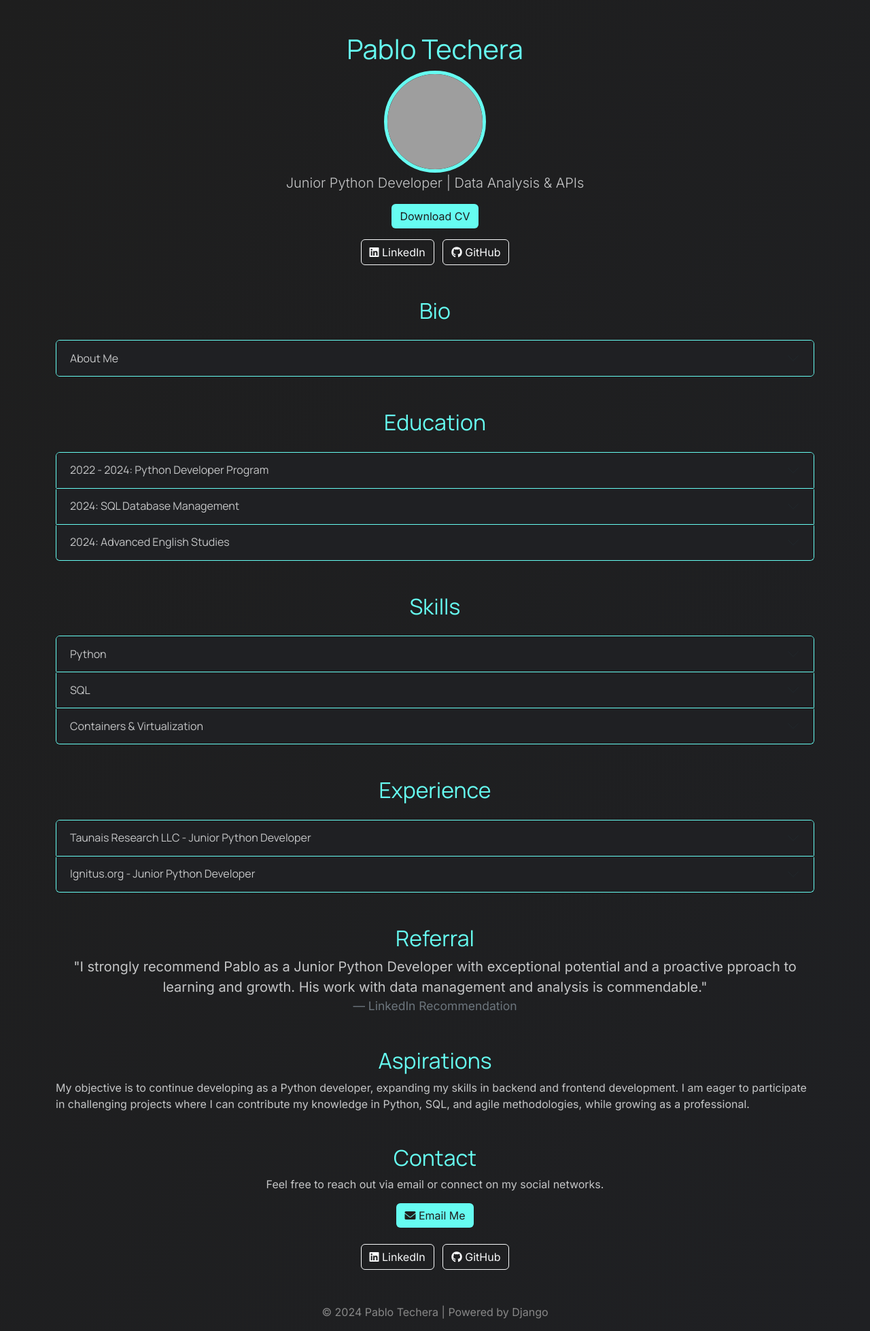
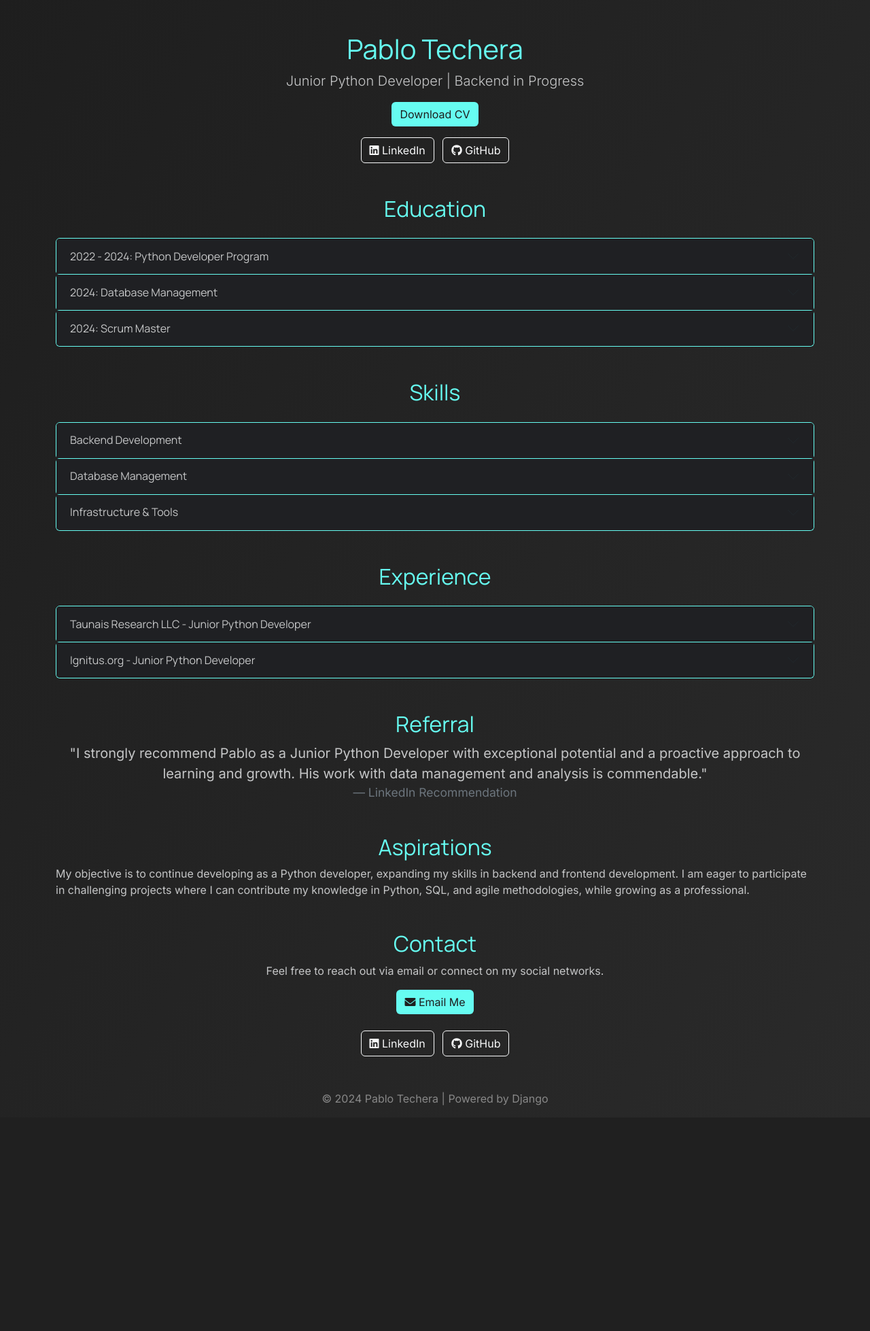
Before and after one commit to pablotech80/portfolio, a Django app: page / in a window 1280 px wide. Shown: the part 56-2014 px from the top of the page at 68% size. After the commit the page ends 1682 px from the top, so only its background shows below. Run offline with Django 5.2, Linux system fonts and the light colour scheme; data that the repository does not hold is empty; some libraries are stand-ins or nearby versions; grey boxes are pictures that could not be loaded.

Commit message:
refactor all files and home.html

```diff
--- a/portfolio/templates/portfolio/home.html
+++ b/portfolio/templates/portfolio/home.html
@@ -1,107 +1,126 @@
 <!DOCTYPE html>
 <html lang="en">
 <head>
-    <meta charset="UTF-8">
-    <meta name="viewport" content="width=device-width, initial-scale=1.0">
-    <title>Portfolio - Pablo Techera</title>
+    <meta charset="UTF-8"> <!-- Define la codificación de caracteres, UTF-8 es el estándar para admitir caracteres especiales. -->
+    <meta name="viewport" content="width=device-width, initial-scale=1.0"> <!-- Hace que el diseño sea responsivo en dispositivos móviles. -->
+    <title>Portfolio - Pablo Techera</title> <!-- Título de la página mostrado en la pestaña del navegador. -->
     <!-- Google Fonts -->
-    <link href="https://fonts.googleapis.com/css2?family=Manrope:wght@200;400;600&family=Inter:wght@300;400;500&display=swap" rel="stylesheet">
+    <link href="https://fonts.googleapis.com/css2?family=Manrope:wght@200;400;600&family=Inter:wght@300;400;500&display=swap" rel="stylesheet"> <!-- Carga las fuentes Manrope e Inter para títulos y contenido respectivamente. -->
     <!-- Bootstrap CSS -->
-    <link rel="stylesheet" href=" https://cdnjs.cloudflare.com/ajax/libs/bootstrap/5.3.0/css/bootstrap.min.css">
+    <link rel="stylesheet" href=" https://cdnjs.cloudflare.com/ajax/libs/bootstrap/5.3.0/css/bootstrap.min.css"> <!-- Incluye los estilos de Bootstrap para un diseño responsivo y moderno. -->
     <!-- Icons -->
-    <link rel="stylesheet" href=" https://cdnjs.cloudflare.com/ajax/libs/font-awesome/6.0.0/css/all.min.css">
+    <link rel="stylesheet" href=" https://cdnjs.cloudflare.com/ajax/libs/font-awesome/6.0.0/css/all.min.css"> <!-- Carga los iconos de Font Awesome para usar en botones y enlaces. -->
     <style>
+        /* Estilo general del cuerpo */
         body {
-            font-family: 'Inter', 'Neo-Grotesk', sans-serif;
-            background: linear-gradient(120deg, #1e1e1e, #1f2023);
-            color: #c5c6c7;
-            animation: gradient-animation 1s infinite alternate;
+            font-family: 'Inter', sans-serif; /* Fuente principal para el contenido. */
+            background: linear-gradient(120deg, #1e1e1e, #2a2a2a); /* Fondo con degradado oscuro para dar profundidad. */
+            color: #c5c6c7; /* Color de texto base. */
+            animation: gradient-animation 6s infinite alternate; /* Animación sutil para el fondo. */
         }
         @keyframes gradient-animation {
             0% { background-position: 0 50%; }
             100% { background-position: 100% 50%; }
         }
+        /* Estilos para títulos */
         h1, h2, h3 {
-            font-family: 'Manrope', 'Neo-Grotesk', sans-serif;
-            color: #66fcf1;
-            transition: all 0.5s ease-in-out;
+            font-family: 'Manrope', sans-serif; /* Fuente secundaria para títulos. */
+            color: #66fcf1; /* Azul brillante para títulos. */
+            transition: all 0.5s ease-in-out; /* Transición suave para cambios en hover. */
         }
         h1:hover {
-            color: #45a29e;
-            transform: scale(1.1);
+            color: #45a29e; /* Cambia el color al pasar el mouse. */
+            transform: scale(1.1); /* Aumenta ligeramente el tamaño. */
         }
+
+        /* Navbar */
         .navbar-dark .nav-link {
-            color: #c5c6c7;
-            transition: color 0.3s;
+            color: #c5c6c7; /* Color base de los enlaces de navegación. */
+            transition: color 0.3s; /* Transición suave para hover. */
         }
         .navbar-dark .nav-link:hover {
-            color: #66fcf1;
+            color: #66fcf1; /* Cambia a azul brillante en hover. */
         }
+
+        /* Botones personalizados */
+        .btn-custom {
+            background-color: #66fcf1; /* Fondo azul brillante. */
+            color: #1e1e1e; /* Texto oscuro para contraste. */
+            border: none; /* Sin bordes visibles. */
+            transition: all 0.3s ease-in-out; /* Suavidad en cambios. */
+        }
+        .btn-custom:hover {
+            background-color: #45a29e; /* Verde en hover. */
+            color: white; /* Texto blanco en hover. */
+            transform: scale(1.05); /* Aumenta ligeramente el tamaño. */
+            box-shadow: 0 4px 8px rgba(0, 0, 0, 0.2); /* Sombra ligera. */
+        }
+
+        /* Animación de sacudida */
+        @keyframes shake {
+            0% { transform: translateX(0); }
+            25% { transform: translateX(-5px); }
+            50% { transform: translateX(5px); }
+            75% { transform: translateX(-5px); }
+            100% { transform: translateX(0); }
+        }
+
+        /* Botones con efecto de sacudida */
+        .btn-outline-light:hover,
+        .btn-custom:hover {
+            animation: shake 0.4s ease-in-out; /* Duración y suavidad de la animación */
+        }
+
+        /* Acordeones */
         .accordion-item {
-            background-color: #1f2023;
-            border: 1px solid #66fcf1;
-            border-radius: 2px;
+            background-color: #1f2023; /* Fondo oscuro consistente con el diseño. */
+            border: 1px solid #66fcf1; /* Bordes azul brillante. */
+            border-radius: 5px; /* Esquinas redondeadas. */
         }
         .accordion-header {
-            color: #66fcf1;
+            color: #66fcf1; /* Color del texto del encabezado. */
         }
         .accordion-button {
-            background-color: #1f2023;
-            color: #c5c6c7;
-            transition: all 0.3s ease-in-out;
+            background-color: #1f2023; /* Fondo del botón de los acordeones. */
+            color: #c5c6c7; /* Texto claro para mejor contraste. */
+            transition: all 0.3s ease-in-out; /* Suavidad en cambios. */
+        }
+        .accordion-button:not(.collapsed) {
+            color: #1e1e1e; /* Texto oscuro para contraste en estado activo. */
+            background-color: #66fcf1; /* Fondo azul brillante. */
+        }
+        .accordion-button:hover {
+            background-color: #45a29e; /* Fondo verde en hover. */
+            color: white; /* Texto blanco en hover. */
         }
         .accordion-body {
-            color: #c5c6c7; /* Texto claro para mejor legibilidad */
-            background-color: #1f2023; /* Opcional: un fondo consistente con los botones */
+            color: #c5c6c7; /* Texto claro para mejor legibilidad. */
         }
 
-        .accordion-button:not(.collapsed) {
-            color: #1e1e1e;
-            background-color: #66fcf1;
-        }
-        .accordion-button:hover {
-            background-color: #45a29e;
-            color: white;
-        }
-        .btn-custom {
-            background-color: #66fcf1;
-            color: #1e1e1e;
-            border: none;
-            transition: all 0.3s ease-in-out;
-        }
-        .btn-custom:hover {
-            background-color: #45a29e;
-            color: white;
-            transform: scale(1.05);
-            box-shadow: 0 4px 8px rgba(0, 0, 0, 0.2);
-        }
-        .rounded-circle {
-            border: 5px solid #66fcf1;
-        }
+        /* Footer */
         footer {
-            text-align: center;
-            margin-top: 50px;
-            color: #888;
+            text-align: center; /* Centrado. */
+            margin-top: 50px; /* Espaciado superior. */
+            color: #888; /* Texto gris tenue. */
         }
         footer a {
-            color: #66fcf1;
+            color: #66fcf1; /* Enlaces azul brillante. */
         }
         footer a:hover {
-            text-decoration: none;
-            color: #45a29e;
+            text-decoration: none; /* Sin subrayado. */
+            color: #45a29e; /* Cambia a verde en hover. */
         }
     </style>
 </head>
 <body>
-    <!-- Navbar -->
+    <!-- Navbar: Contiene enlaces de navegación principales -->
     <nav class="navbar navbar-expand-lg navbar-dark bg-dark sticky-top">
         <div class="container">
-            <a class="navbar-brand" href="#">Portfolio</a>
-            <button class="navbar-toggler" type="button" data-bs-toggle="collapse" data-bs-target="#navbarNav"
-                    aria-controls="navbarNav" aria-expanded="false" aria-label="Toggle navigation">
-                <span class="navbar-toggler-icon"></span>
+            <a class="navbar-brand" href="#">Portfolio</a> <!-- Título o logo del sitio web. -->
+            <button class="navbar-toggler" type="button" data-bs-toggle="collapse" data-bs-target="#navbarNav" aria-controls="navbarNav" aria-expanded="false" aria-label="Toggle navigation">
+                <span class="navbar-toggler-icon"></span> <!-- Ícono de menú para dispositivos móviles. -->
             </button>
-            <div class="collapse navbar-collapse justify-content-end" id="navbarNav">
+            <div class="collapse navbar-collapse justify-content-end" id="navbarNav"> <!-- Contenedor para los enlaces de navegación. -->
                 <ul class="navbar-nav">
                     <li class="nav-item"><a class="nav-link" href="#bio">Bio</a></li>
                     <li class="nav-item"><a class="nav-link" href="#education">Education</a></li>
@@ -115,91 +134,75 @@
         </div>
     </nav>
 
-    <!-- Main Section -->
+    <!-- Main Section: Presentación principal del portfolio -->
     <section id="main" class="container mt-5 text-center">
-        <h1>Pablo Techera</h1>
-        <img src="/media/avatar.jpeg" alt="Avatar" class="rounded-circle" style="width: 150px; height: 150px; object-fit: cover;">
-        <p class="lead">Junior Python Developer | Data Analysis & APIs</p>
-        <a href="/media/curriculum_pab_tech.pdf" class="btn btn-custom mb-3" download>Download CV</a>
+        <h1>Pablo Techera</h1> <!-- Nombre del usuario con efecto hover. -->
+        <p class="lead">Junior Python Developer | Backend in Progress</p> <!-- Breve descripción del usuario. -->
+        <a href="/static/cv_pablo_techera.pdf" class="btn btn-custom mb-3" download>Download CV</a> <!-- Botón para descargar el CV. -->
         <div>
+            <!-- Enlaces a redes sociales principales -->
             <a href="https://www.linkedin.com/in/pablo-tech" class="btn btn-outline-light me-2" target="_blank"><i class="fab fa-linkedin"></i> LinkedIn</a>
             <a href="https://github.com/pablotech80" class="btn btn-outline-light" target="_blank"><i class="fab fa-github"></i> GitHub</a>
         </div>
     </section>
 
-    <!-- Bio Section -->
-<section id="bio" class="container mt-5">
-    <h2 class="text-center">Bio</h2>
-    <div class="accordion mt-4" id="bioAccordion">
-        <div class="accordion-item">
-            <h2 class="accordion-header">
-                <button class="accordion-button collapsed" type="button" data-bs-toggle="collapse" data-bs-target="#bioContent" aria-expanded="false" aria-controls="bioContent">
-                    About Me
-                </button>
-            </h2>
-            <div id="bioContent" class="accordion-collapse collapse" data-bs-parent="#bioAccordion">
-                <div class="accordion-body">
-                    <p>
-                        I'm a junior Python developer passionate about building scalable and efficient solutions.
-                        Focused on continuous learning, I specialize in Python development and actively improve
-                        my skills in SQL/NoSQL databases and Frameworks like Django.
-                        My projects, such as the API Body Analyzer, reflect my commitment to innovation and problem-solving.
-
-                    </p>
-                    <p>
-                        Explore my portfolio to learn more about my work, access my GitHub repositories, and download my résumé.
-                        Let’s connect and collaborate on impactful projects!
-                    </p>
-                </div>
-            </div>
-        </div>
-    </div>
-</section>
-
-
     <!-- Education Section -->
     <section id="education" class="container mt-5">
         <h2 class="text-center">Education</h2>
         <div class="accordion mt-4" id="educationAccordion">
-            <!-- Tokio School: Python Developer Program -->
+            <!-- Python Developer Program -->
             <div class="accordion-item">
                 <h2 class="accordion-header">
                     <button class="accordion-button collapsed" type="button" data-bs-toggle="collapse"
-                            data-bs-target="#edu1" aria-expanded="false" aria-controls="edu1">
+                            data-bs-target="#pythonProgram" aria-expanded="false" aria-controls="pythonProgram">
                         2022 - 2024: Python Developer Program
                     </button>
                 </h2>
-                <div id="edu1" class="accordion-collapse collapse" data-bs-parent="#educationAccordion">
+                <div id="pythonProgram" class="accordion-collapse collapse" data-bs-parent="#educationAccordion">
                     <div class="accordion-body">
-                        <p>Specialized in Python programming.</p>
+                        <p>
+                            Completed a comprehensive Python Developer Program at Tokio School,
+                            where I focused on preparing for the prestigious PCAP 31 certification.
+                            During this course, I developed a deep understanding of Python programming, including
+                            object-oriented programming (OOP), data structures, algorithms,
+                            and advanced Python concepts.
+                        </p>
                     </div>
                 </div>
             </div>
-            <!-- Tokio School: SQL Database Management -->
+            <!-- Database Management -->
             <div class="accordion-item">
                 <h2 class="accordion-header">
                     <button class="accordion-button collapsed" type="button" data-bs-toggle="collapse"
-                            data-bs-target="#edu2" aria-expanded="false" aria-controls="edu2">
-                        2024: SQL Database Management
+                            data-bs-target="#databaseManagement" aria-expanded="false" aria-controls="databaseManagement">
+                        2024: Database Management
                     </button>
                 </h2>
-                <div id="edu2" class="accordion-collapse collapse" data-bs-parent="#educationAccordion">
+                <div id="databaseManagement" class="accordion-collapse collapse" data-bs-parent="#educationAccordion">
                     <div class="accordion-body">
-                        <p>Focused on SQL database management and development.</p>
+                        <p>
+                            Currently, studying database management with a focus on SQL and PostgreSQL,
+                            as well as NoSQL technologies like MongoDB. This course is helping me develop
+                            skills in database design, optimization, and query performance, while deepening
+                            my understanding of data modeling and management in modern applications.
+                        </p>
                     </div>
                 </div>
             </div>
-            <!-- Tokio School: English Studies -->
+            <!-- Scrum Master -->
             <div class="accordion-item">
                 <h2 class="accordion-header">
                     <button class="accordion-button collapsed" type="button" data-bs-toggle="collapse"
-                            data-bs-target="#edu3" aria-expanded="false" aria-controls="edu3">
-                        2024: Advanced English Studies
+                            data-bs-target="#scrumMaster" aria-expanded="false" aria-controls="scrumMaster">
+                        2024: Scrum Master
                     </button>
                 </h2>
-                <div id="edu3" class="accordion-collapse collapse" data-bs-parent="#educationAccordion">
+                <div id="scrumMaster" class="accordion-collapse collapse" data-bs-parent="#educationAccordion">
                     <div class="accordion-body">
-                        <p> Currently, studying English at Tokio School.</p>
+                        <p>
+                            I am currently enrolled in a Scrum Master course at Tokio School, where I am preparing for the first level of this widely-used agile methodology.
+                            This program is helping me develop skills in team coordination, efficient project management, and fostering collaboration to deliver high-quality results within set timelines.
+                        </p>
                     </div>
                 </div>
             </div>
@@ -210,42 +213,45 @@
     <section id="skills" class="container mt-5">
         <h2 class="text-center">Skills</h2>
         <div class="accordion mt-4" id="skillsAccordion">
+            <!-- Backend Development -->
             <div class="accordion-item">
                 <h2 class="accordion-header">
                     <button class="accordion-button collapsed" type="button" data-bs-toggle="collapse"
-                            data-bs-target="#pythonSkills" aria-expanded="false" aria-controls="pythonSkills">
-                        Python
+                            data-bs-target="#backendSkills" aria-expanded="false" aria-controls="backendSkills">
+                        Backend Development
                     </button>
                 </h2>
-                <div id="pythonSkills" class="accordion-collapse collapse" data-bs-parent="#skillsAccordion">
+                <div id="backendSkills" class="accordion-collapse collapse" data-bs-parent="#skillsAccordion">
                     <div class="accordion-body">
-                        <p>Pandas, Tkinter, Flask, API, Django</p>
+                        <p>Python (Flask, Django, Tkinter), Pandas, API Development</p>
                     </div>
                 </div>
             </div>
+            <!-- Database Management -->
             <div class="accordion-item">
                 <h2 class="accordion-header">
-                    <button class="accordion-button collapsed" type="button" data-bs-toggle="collapse" data-bs-target="#sqlSkills"
-                            aria-expanded="false" aria-controls="sqlSkills">
-                        SQL
+                    <button class="accordion-button collapsed" type="button" data-bs-toggle="collapse"
+                            data-bs-target="#databaseSkills" aria-expanded="false" aria-controls="databaseSkills">
+                        Database Management
                     </button>
                 </h2>
-                <div id="sqlSkills" class="accordion-collapse collapse" data-bs-parent="#skillsAccordion">
+                <div id="databaseSkills" class="accordion-collapse collapse" data-bs-parent="#skillsAccordion">
                     <div class="accordion-body">
-                        <p>PostgreSQL, MongoDB</p>
+                        <p>PostgreSQL, MongoDB, SQL Query Optimization</p>
                     </div>
                 </div>
             </div>
+            <!-- Infrastructure & Tools -->
             <div class="accordion-item">
                 <h2 class="accordion-header">
                     <button class="accordion-button collapsed" type="button" data-bs-toggle="collapse"
-                            data-bs-target="#containerSkills" aria-expanded="false" aria-controls="containerSkills">
-                        Containers & Virtualization
+                            data-bs-target="#infraToolsSkills" aria-expanded="false" aria-controls="infraToolsSkills">
+                        Infrastructure & Tools
                     </button>
                 </h2>
-                <div id="containerSkills" class="accordion-collapse collapse" data-bs-parent="#skillsAccordion">
+                <div id="infraToolsSkills" class="accordion-collapse collapse" data-bs-parent="#skillsAccordion">
                     <div class="accordion-body">
-                        <p>Docker, VirtualBox</p>
+                        <p>Docker, Kubernetes, Redis, AWS, VirtualBox</p>
                     </div>
                 </div>
             </div>
@@ -265,12 +271,22 @@
                 </h2>
                 <div id="exp1" class="accordion-collapse collapse" data-bs-parent="#experienceAccordion">
                     <div class="accordion-body">
-                        <ul>
-                            <li>Conducted data analysis and cleansing for trading models.</li>
-                            <li>Developed Python scripts to preprocess data and identify key patterns.</li>
-                            <li>Used Docker, Kubernetes, AWS for efficient data scaling and storage.</li>
-                            <li>Optimized data processes, reducing processing time by 30%.</li>
-                        </ul>
+
+                        <p>
+                            Junior Python Developer
+                            Taunais Research – June 2023 – Present (Remote, Part-Time).
+                            As a Junior Python Developer at Taunais Research, I focus on ensuring the accuracy and integrity of market data while leveraging Python and modern backend technologies.
+                            My role involves analyzing and preprocessing large datasets, managing data pipelines, and optimizing database performance.
+                            In this position, I:
+                            Analyze large datasets to identify trends and maintain data accuracy.
+                            Write Python scripts for data cleaning, transformation, and preprocessing.
+                            Manage and optimize data pipelines using Docker and Kubernetes.
+                            Utilize AWS for scaling and securely storing trading-related data.
+                            Maintain MongoDB and Redis databases for fast and reliable data retrieval.
+                            Support senior developers in building robust and scalable software solutions.
+                            This role has allowed me to combine data handling and backend development in a dynamic, data-driven environment.
+                            I continue to collaborate with Taunais Research on an as-needed basis, contributing my expertise to their ongoing projects.
+                        <p>
                     </div>
                 </div>
             </div>
@@ -283,11 +299,22 @@
                 </h2>
                 <div id="exp2" class="accordion-collapse collapse" data-bs-parent="#experienceAccordion">
                     <div class="accordion-body">
-                        <ul>
-                            <li>Collaborated on data analysis projects with social impact.</li>
-                            <li>Performed Exploratory Data Analysis (EDA) to identify trends and insights.</li>
-                            <li>Improved precision and quality of insights using Python and optimization techniques.</li>
-                        </ul>
+                        <p>
+    I have been collaborating with Ignitus.org for over a year and five months, contributing to various data analysis projects.
+    My work involves performing exploratory data analysis (EDA) to clean and preprocess datasets and presenting the results effectively to project stakeholders.
+</p>
+<p>
+    Key responsibilities and achievements include:
+    - Conducting EDA to identify trends and patterns, ensuring clean and actionable datasets.
+    - Collaborating with team members to design and execute data-driven solutions.
+    - Presenting analytical findings in clear and concise formats to support decision-making.
+    - Gaining hands-on experience in real-world projects, enhancing both my technical and professional skills.
+</p>
+<p>
+    Ignitus.org offers a unique opportunity to work on professional projects in exchange for experience rather than monetary compensation.
+    Participating here has been incredibly rewarding and has positively impacted my growth as a data analyst and Python developer.
+</p>
+
                     </div>
                 </div>
             </div>
@@ -299,7 +326,7 @@
         <h2 class="text-center">Referral</h2>
         <blockquote class="blockquote text-center">
             <p>"I strongly recommend Pablo as a Junior Python Developer with exceptional potential and a proactive
-                pproach to learning and growth. His work with data management and analysis is commendable."</p>
+                approach to learning and growth. His work with data management and analysis is commendable."</p>
             <footer class="blockquote-footer">LinkedIn Recommendation</footer>
         </blockquote>
     </section>
```
Also changed, not shown: 1 other file.
